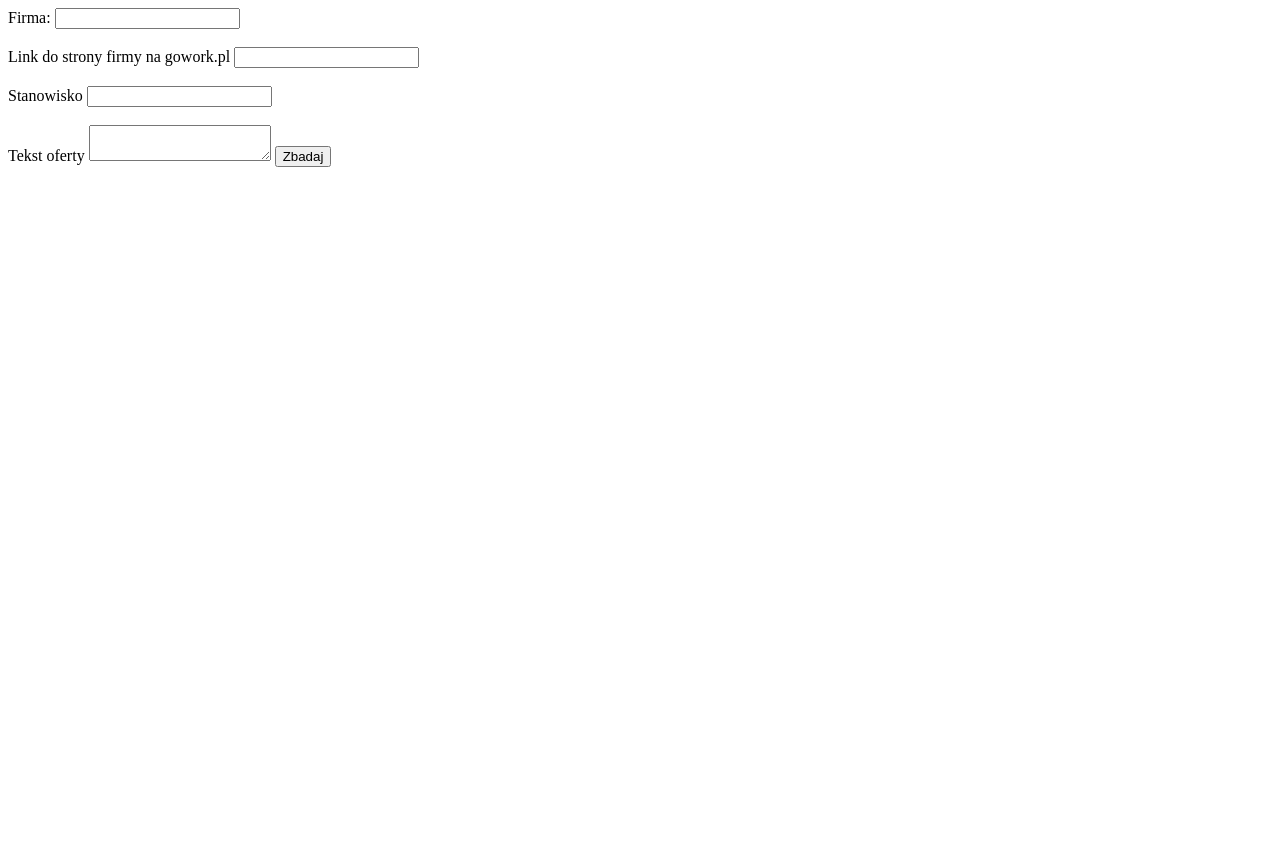
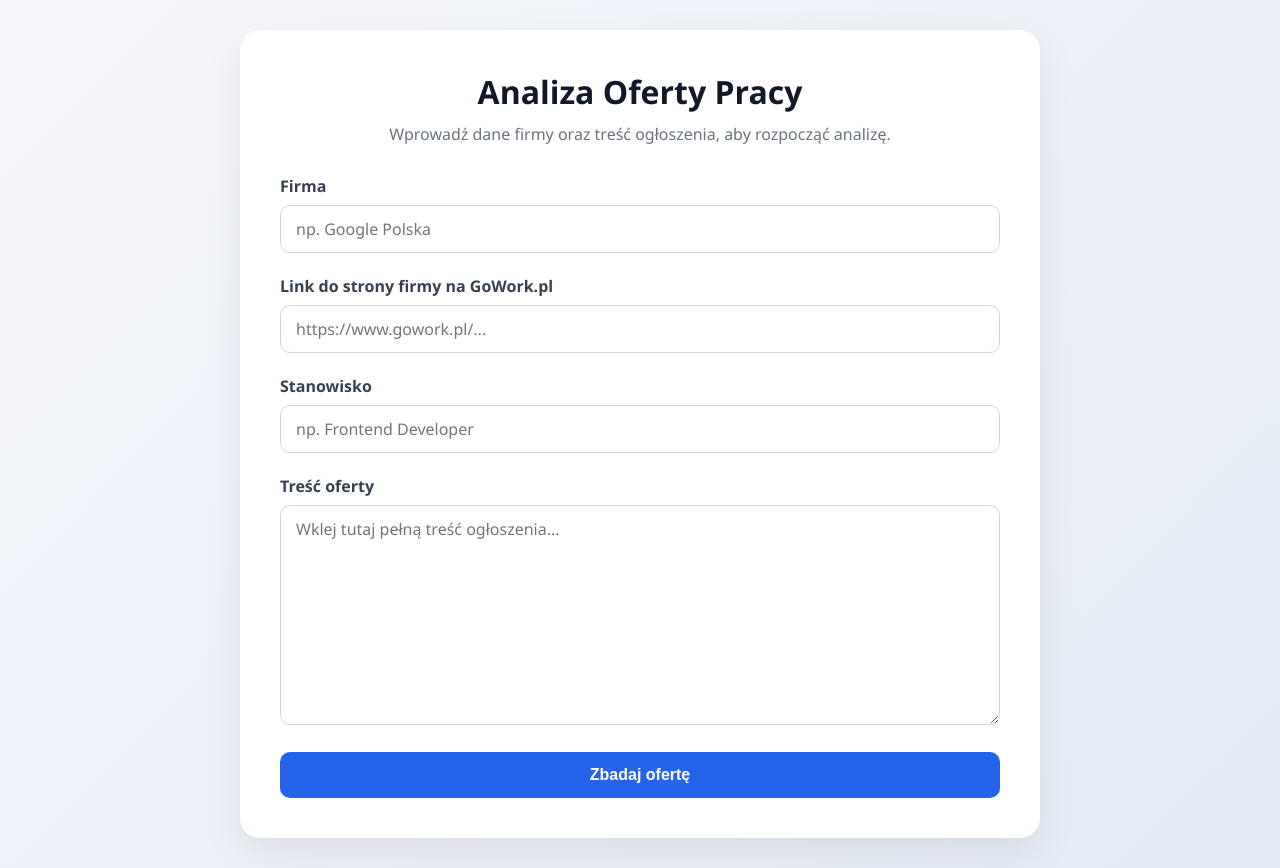
Before and after one commit to karrola/red_flag_jobs, a Django app: page / in a window 1280 px wide. Before the commit the page ends 167 px from the top, so only its background shows below. Run offline with Django 5.2, Linux system fonts and the light colour scheme.

Commit message:
Update offer_form.html
styling

```diff
--- a/main/templates/main/offer_form.html
+++ b/main/templates/main/offer_form.html
@@ -1,22 +1,180 @@
 <!DOCTYPE html>
-<html lang="en">
+<html lang="pl">
 <head>
     <meta charset="UTF-8">
     <meta name="viewport" content="width=device-width, initial-scale=1.0">
-    <title>Document</title>
+    <title>Analiza Oferty Pracy</title>
+
+    <style>
+        * {
+            margin: 0;
+            padding: 0;
+            box-sizing: border-box;
+        }
+
+        body {
+            min-height: 100vh;
+            display: flex;
+            justify-content: center;
+            align-items: center;
+            padding: 30px 15px;
+            font-family: "Segoe UI", Tahoma, Geneva, Verdana, sans-serif;
+            background: linear-gradient(135deg, #f5f7fa 0%, #e4eaf5 100%);
+        }
+
+        .form-container {
+            width: 100%;
+            max-width: 800px;
+            background: white;
+            padding: 40px;
+            border-radius: 20px;
+            box-shadow: 0 15px 40px rgba(0, 0, 0, 0.08);
+        }
+
+        .form-header {
+            text-align: center;
+            margin-bottom: 30px;
+        }
+
+        .form-header h1 {
+            color: #111827;
+            margin-bottom: 10px;
+            font-size: 2rem;
+        }
+
+        .form-header p {
+            color: #6b7280;
+            font-size: 1rem;
+        }
+
+        .form-group {
+            margin-bottom: 22px;
+        }
+
+        label {
+            display: block;
+            margin-bottom: 8px;
+            font-weight: 600;
+            color: #374151;
+        }
+
+        input,
+        textarea {
+            width: 100%;
+            padding: 12px 15px;
+            border: 1px solid #d1d5db;
+            border-radius: 10px;
+            font-size: 1rem;
+            transition: all 0.2s ease;
+            font-family: inherit;
+        }
+
+        input:focus,
+        textarea:focus {
+            outline: none;
+            border-color: #2563eb;
+            box-shadow: 0 0 0 4px rgba(37, 99, 235, 0.15);
+        }
+
+        textarea {
+            min-height: 220px;
+            resize: vertical;
+        }
+
+        button {
+            width: 100%;
+            padding: 14px;
+            border: none;
+            border-radius: 10px;
+            background: #2563eb;
+            color: white;
+            font-size: 1rem;
+            font-weight: 600;
+            cursor: pointer;
+            transition: background 0.2s ease,
+                        transform 0.2s ease;
+        }
+
+        button:hover {
+            background: #1d4ed8;
+            transform: translateY(-2px);
+        }
+
+        button:active {
+            transform: translateY(0);
+        }
+
+        @media (max-width: 768px) {
+            .form-container {
+                padding: 25px;
+            }
+
+            .form-header h1 {
+                font-size: 1.7rem;
+            }
+
+            textarea {
+                min-height: 180px;
+            }
+        }
+    </style>
 </head>
 <body>
-<form action="{% url 'offer_form' %}" method="POST">
-    {% csrf_token %}
-            <label for="company">Firma:</label>
-            <input type="text" id="company" name="company"><br><br>
-            <label for="gowork_url">Link do strony firmy na gowork.pl</label>
-            <input type="text" id="gowork_url" name="gowork_url"><br><br>
-            <label for="position">Stanowisko</label>
-            <input type="text" id="position" name="position"><br><br>
-            <label for="offer">Tekst oferty</label>
-            <textarea id="offer" name="offer"></textarea>
-            <button>Zbadaj</button>
-    </form>
+
+    <div class="form-container">
+
+        <div class="form-header">
+            <h1>Analiza Oferty Pracy</h1>
+            <p>Wprowadź dane firmy oraz treść ogłoszenia, aby rozpocząć analizę.</p>
+        </div>
+
+        <form action="{% url 'offer_form' %}" method="POST">
+
+            <div class="form-group">
+                <label for="company">Firma</label>
+                <input
+                    type="text"
+                    id="company"
+                    name="company"
+                    placeholder="np. Google Polska"
+                >
+            </div>
+
+            <div class="form-group">
+                <label for="gowork_url">Link do strony firmy na GoWork.pl</label>
+                <input
+                    type="url"
+                    id="gowork_url"
+                    name="gowork_url"
+                    placeholder="https://www.gowork.pl/..."
+                >
+            </div>
+
+            <div class="form-group">
+                <label for="position">Stanowisko</label>
+                <input
+                    type="text"
+                    id="position"
+                    name="position"
+                    placeholder="np. Frontend Developer"
+                >
+            </div>
+
+            <div class="form-group">
+                <label for="offer">Treść oferty</label>
+                <textarea
+                    id="offer"
+                    name="offer"
+                    placeholder="Wklej tutaj pełną treść ogłoszenia..."
+                ></textarea>
+            </div>
+
+            <button type="submit">
+                Zbadaj ofertę
+            </button>
+        </form>
+
+    </div>
+
 </body>
 </html>
```
